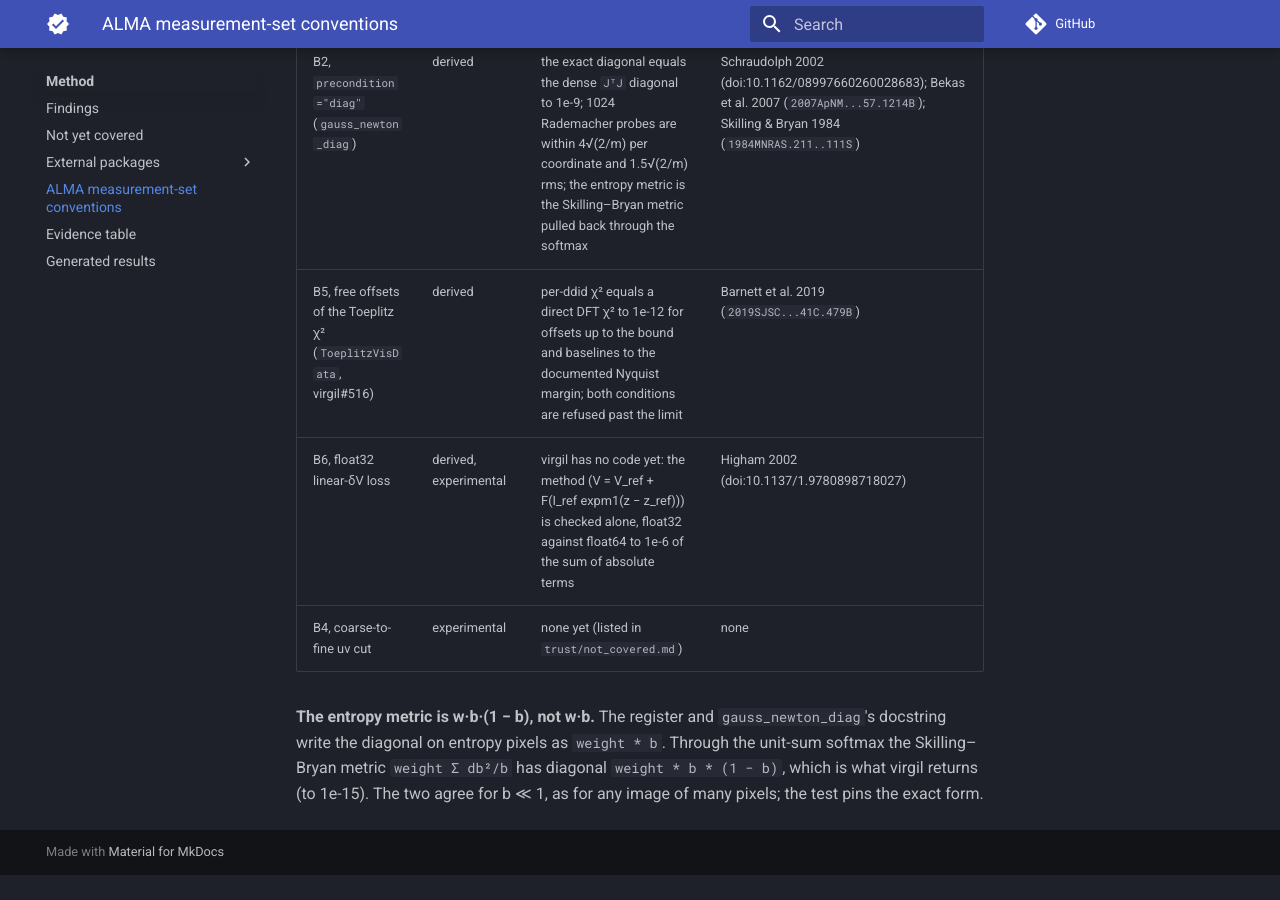
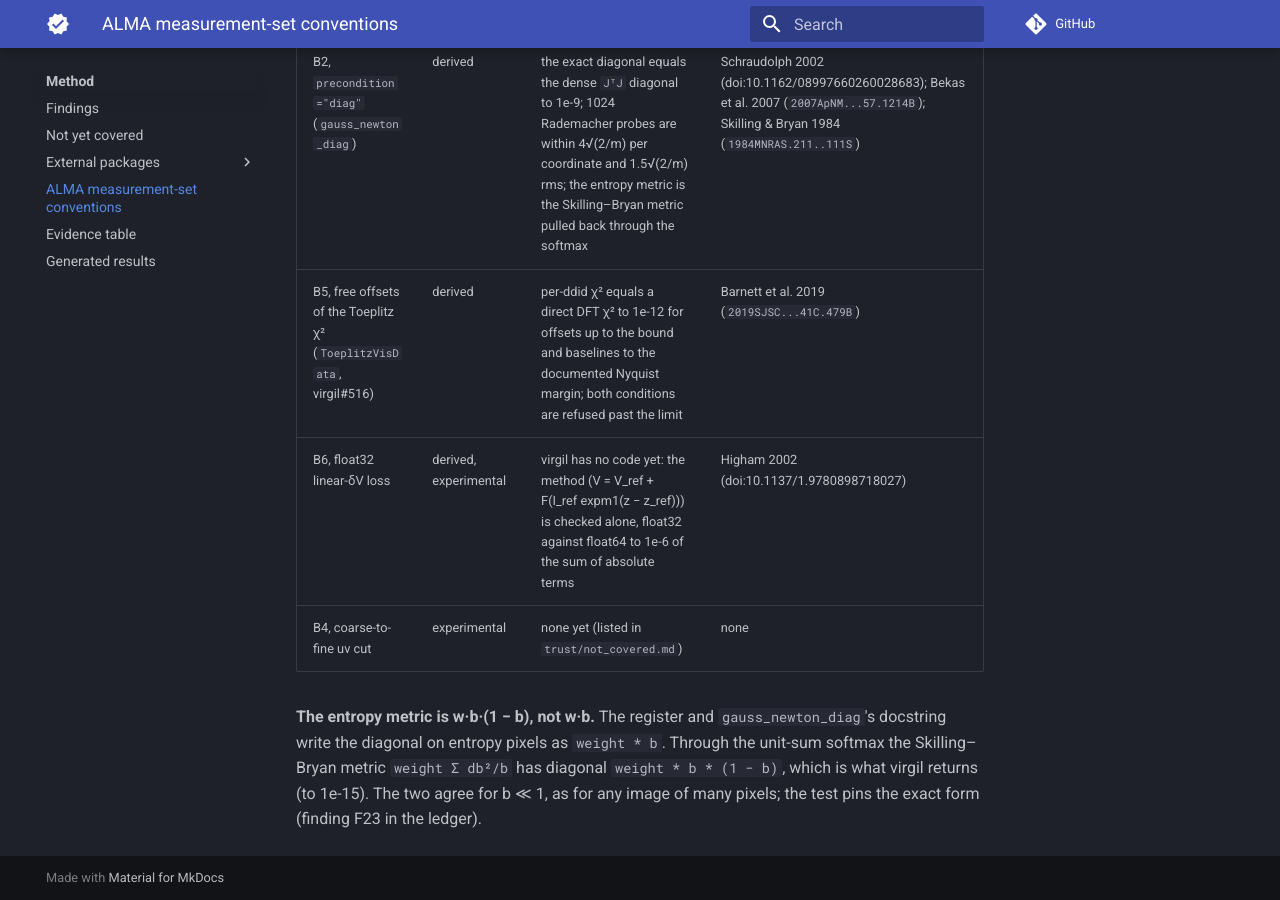
Before and after one commit to benjaminpope/virgil-validation, an MkDocs documentation site: the page built from docs/alma_conventions.md, in a window 1280 px wide and 900 px high, scrolled down 12763 px. Built offline with MkDocs 1.6.1 and Material for MkDocs 9.7.7, drawn with Linux system fonts in a browser that asks for light colours; comment, search, counter and statistics services are not loaded; before the commit the page ends 13638 px from its top, so only the background shows below that.

Commit message:
Review: narrower entropy-node label, probe-bias bound, pinned offset-bound guard, finding F23
Co-Authored-By: Claude Sonnet 5.5 <noreply@anthropic.com>

```diff
--- a/docs/alma_conventions.md
+++ b/docs/alma_conventions.md
@@ -368,4 +368,4 @@ virgil's `design/radio_imaging_innovations.md` records every radio-imaging metho
 | B6, float32 linear-δV loss | derived, experimental | virgil has no code yet: the method (V = V_ref + F(I_ref expm1(z − z_ref))) is checked alone, float32 against float64 to 1e-6 of the sum of absolute terms | Higham 2002 (doi:10.1137/1.9780898718027) |
 | B4, coarse-to-fine uv cut | experimental | none yet (listed in `trust/not_covered.md`) | none |
 
-**The entropy metric is w·b·(1 − b), not w·b.** The register and `gauss_newton_diag`'s docstring write the diagonal on entropy pixels as `weight * b`. Through the unit-sum softmax the Skilling–Bryan metric `weight Σ db²/b` has diagonal `weight * b * (1 − b)`, which is what virgil returns (to 1e-15). The two agree for b ≪ 1, as for any image of many pixels; the test pins the exact form.
+**The entropy metric is w·b·(1 − b), not w·b.** The register and `gauss_newton_diag`'s docstring write the diagonal on entropy pixels as `weight * b`. Through the unit-sum softmax the Skilling–Bryan metric `weight Σ db²/b` has diagonal `weight * b * (1 − b)`, which is what virgil returns (to 1e-15). The two agree for b ≪ 1, as for any image of many pixels; the test pins the exact form (finding F23 in the ledger).
```
Also changed, not shown: README.md (+1 -0 lines), docs/method/findings.md (+1 -0 lines), 2 other files.
